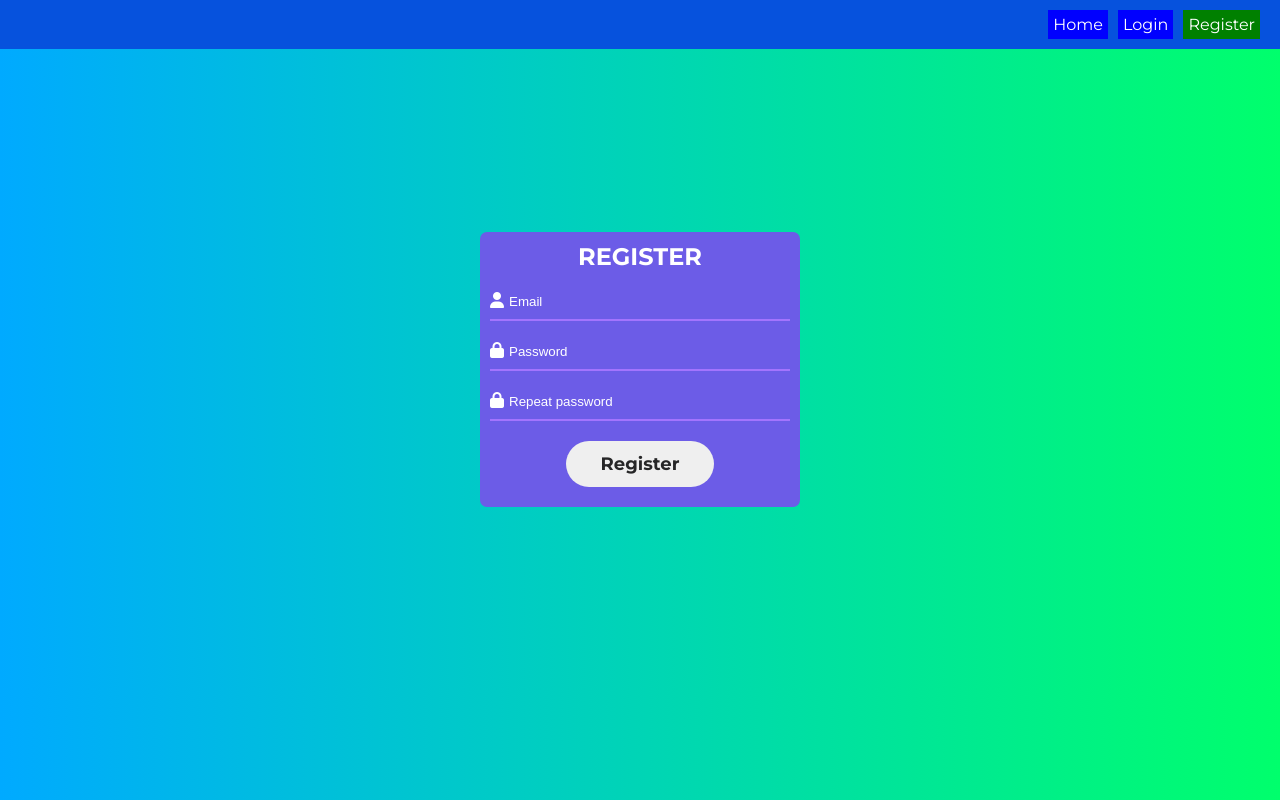
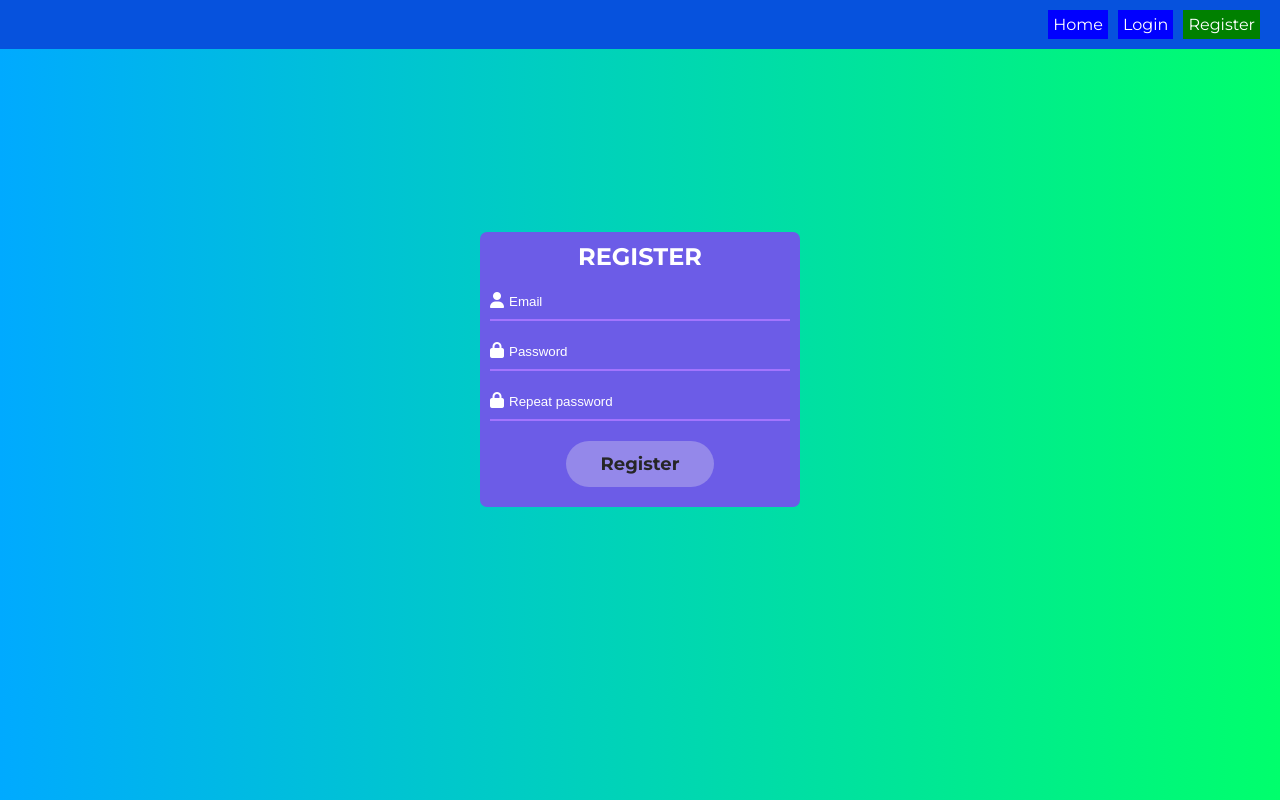
Before and after one commit to krasenDimitrov90/inventory-app, a React (Create React App) app: page /register in a window 1280 px wide. Built offline with nearby package versions, Linux system fonts and the light colour scheme; a web font is replaced by a local one.

Commit message:
add animation for the login/register forms

```diff
--- a/src/components/FormCard/FormCard.styles.css
+++ b/src/components/FormCard/FormCard.styles.css
@@ -7,6 +7,8 @@
     border-radius: 7px;
     /* align-self: center; */
     z-index: 10;
+
+    animation: formCardGrowUp 400ms ease-in-out forwards;
 }
 
 .form-card-title {
@@ -38,6 +40,19 @@
 }
 
 .form-btn:disabled {
-    cursor:auto;
+    cursor: auto;
     pointer-events: none;
 }
+
+
+@keyframes formCardGrowUp {
+    0% {
+        opacity: 0;
+        transform: translateY(30px);
+    }
+
+    100% {
+        opacity: 1;
+        transform: translateY(0);
+    }
+}
--- a/src/pages/Register/RegisterPage.js
+++ b/src/pages/Register/RegisterPage.js
@@ -57,10 +57,10 @@ const RegisterPage = () => {
     } = useInput((value) => enteredPassword === value);
 
 
-    let formIsInvalid = true;
+    let formIsInvalid = false;
 
     if (!enteredEmailIsValid || !enteredPasswordIsValid || !repeatPasswordIsValid || enteredPassword !== repeatPassword) {
-        formIsInvalid = false;
+        formIsInvalid = true;
     }
 
     const registerHandler = (userData) => {
```
Also changed, not shown: src/pages/Login/LoginPage.css (line endings or trailing spaces).
